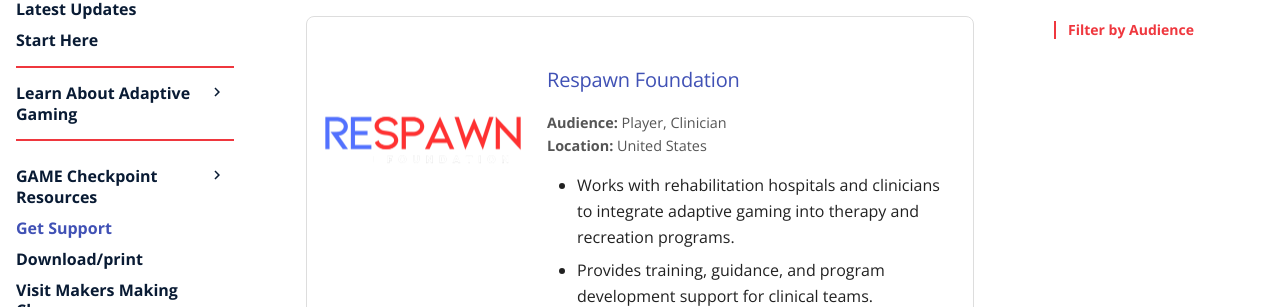
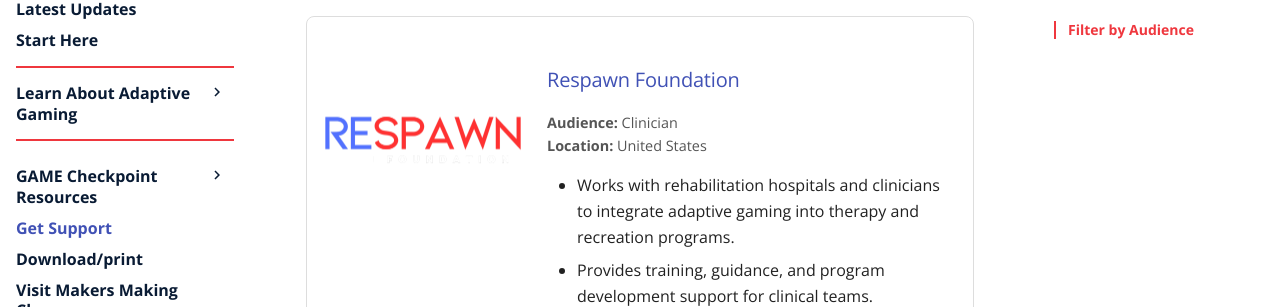
Before and after one commit to tjfentie/GAME-Resource-Test, an MkDocs documentation site: the page built from docs/support.md, in a window 1280 px wide and 900 px high, scrolled down 2481 px. Shown: the part 147-454 px from the top of the window. Built offline with MkDocs 1.6.1 and Material for MkDocs 9.7.7, drawn with Linux system fonts in a browser that asks for light colours.

Commit message:
Update support.md

```diff
--- a/docs/support.md
+++ b/docs/support.md
@@ -103,7 +103,7 @@ Are you looking for support as either a clinician or an individual looking to ge
     <h3><a href="https://www.respawnfoundation.org/">Respawn Foundation</a></h3>
 
     <p class="meta">
-      <strong>Audience:</strong> Player, Clinician<br>
+      <strong>Audience:</strong> Clinician<br>
       <strong>Location:</strong> United States
     </p>
 
```
